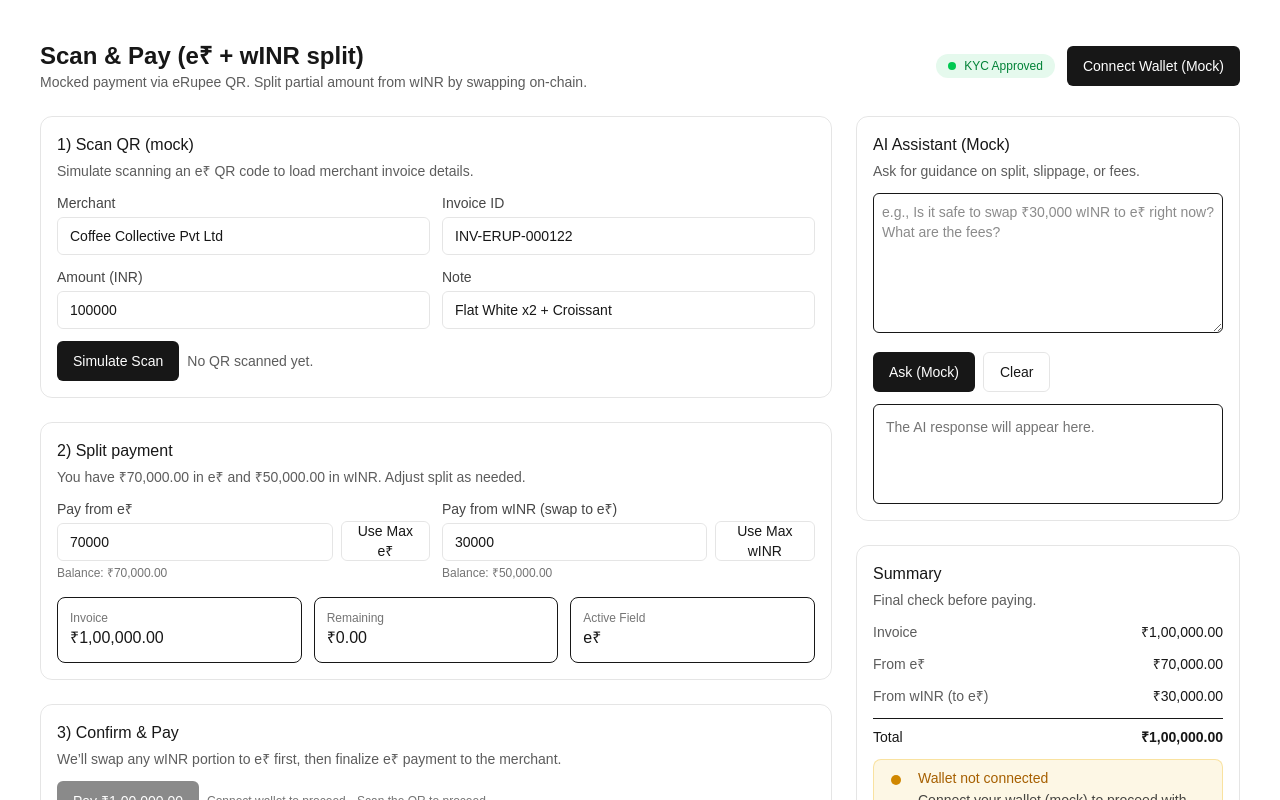
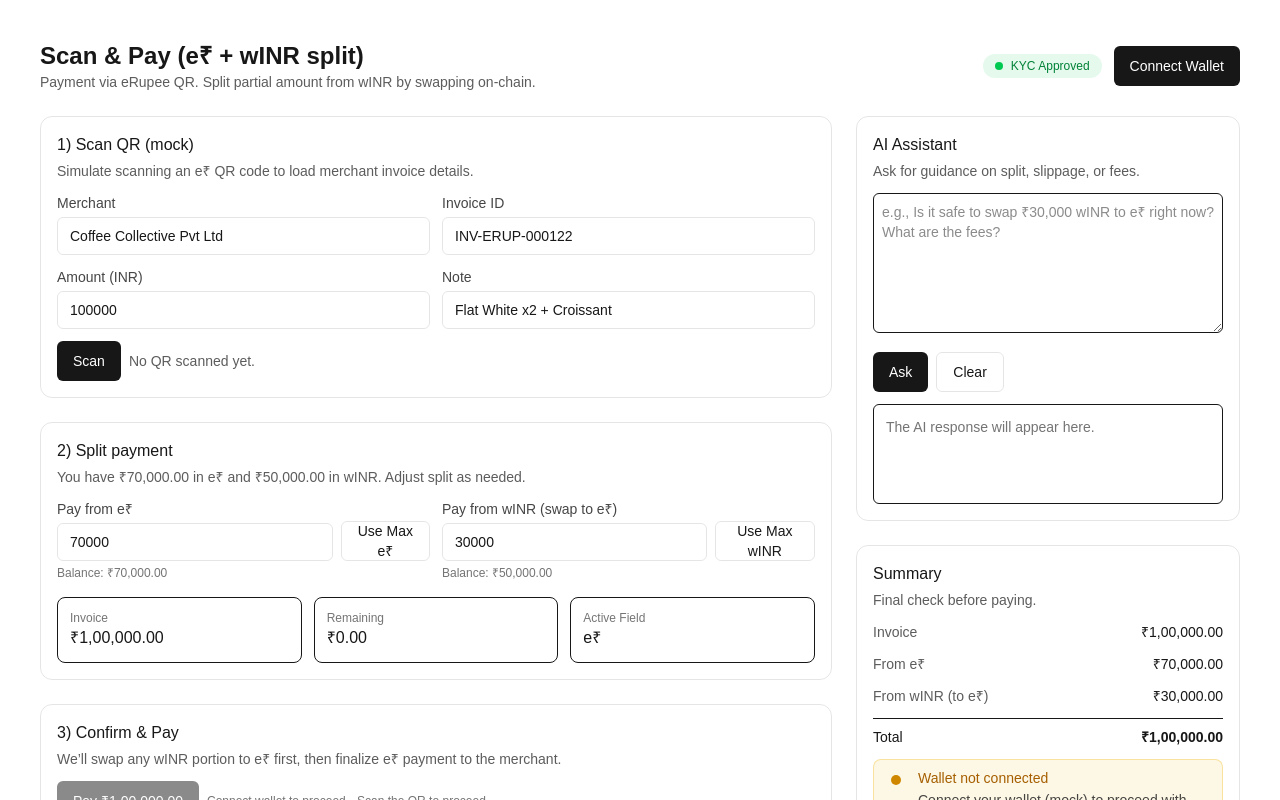
Before and after one commit to keshav1998/winr-app, a Next.js app: page /pay in a window 1280 px wide. Shown: the top 800 px of the page. Built offline with nearby package versions, Linux system fonts and the light colour scheme; what thirdweb would draw is missing.

Commit message:
chore(copy): remove 'mock'/'simulate' wording across UI and dev APIs; keep functionality unchanged

```diff
--- a/app/admin/page.tsx
+++ b/app/admin/page.tsx
@@ -20,10 +20,10 @@ import {
  * Admin Dashboard
  * - Roles Management (localStorage-persisted demo)
  * - Allow / Deny Lists with CSV upload (localStorage-persisted demo)
- * - KYC Management via mock API (/api/kyc)
+ * - KYC Management via in-memory API (/api/kyc)
  *
  * NOTE: Roles/Allow/Deny here are local-only demo states.
- * KYC uses in-memory mock API routes provided by the app.
+ * KYC uses in-memory API routes provided by the app.
  */
 
 /* =========================================
@@ -99,7 +99,7 @@ async function fetchJson<T>(
     cache: "no-store",
   });
   const json = await res.json();
-  // Our mock API wraps with { ok, data }, both for GET and mutations
+  // The API wraps with { ok, data }, both for GET and mutations
   if (!res.ok || json?.ok === false) {
     const msg = json?.error || `Request failed with status ${res.status}`;
     throw new Error(msg);
@@ -678,7 +678,7 @@ export default function AdminPage() {
           <CardHeader>
             <CardTitle>KYC Management</CardTitle>
             <CardDescription>
-              Uses in-memory mock API (/api/kyc). Initialize, update, and delete KYC records.
+              Uses an in-memory API (/api/kyc). Initialize, update, and delete KYC records.
             </CardDescription>
           </CardHeader>
           <CardContent>
--- a/app/api/deposits/route.ts
+++ b/app/api/deposits/route.ts
@@ -2,9 +2,9 @@
 import { NextResponse } from "next/server";
 
 /**
- * Mock Deposits API (in-memory, polling-ready)
+ * Deposits API (in-memory, polling-ready, development)
  *
- * This route simulates a fiat deposit flow that becomes "ready to mint" after a short delay.
+ * This route provides an in-memory deposit flow that becomes "ready to mint" after a short delay.
  * It enables the frontend to poll for deposit readiness and then enable the "Mint" button.
  *
  * Endpoints:
@@ -44,7 +44,7 @@ type DepositRecord = {
   readyToMint: boolean;
   createdAt: string; // ISO
   updatedAt: string; // ISO
-  confirmations?: number; // mock field
+  confirmations?: number; // development field
   notes?: string;
   // Optional refs
   fiatRefId?: string; // e.g., bank reference
--- a/app/api/kyc/route.ts
+++ b/app/api/kyc/route.ts
@@ -2,7 +2,7 @@
 import { NextResponse } from "next/server";
 
 /**
- * Mock KYC API (in-memory)
+ * KYC API (in-memory, development)
  *
  * This route provides a simple in-memory KYC state keyed by EVM address.
  * - GET /api/kyc?address=0x...   -> Fetch KYC status for a single address (or list all when no address provided)
@@ -11,8 +11,8 @@ import { NextResponse } from "next/server";
  * - DELETE /api/kyc              -> Remove a record ({ address })
  *
  * NOTE:
- * - This is a mock for development only. State is in-memory and resets on server restart.
- * - Uses globalThis to minimize resets during hot-reload in dev.
+ * - This endpoint is intended for development only. State is in-memory and resets on server restart.
+ * - Uses globalThis to minimize resets during hot-reload in development.
  * - No authentication is implemented. Do not use in production.
  */
 
--- a/app/hooks/useKyc.ts
+++ b/app/hooks/useKyc.ts
@@ -8,7 +8,7 @@
  * - useDeposits: create & poll deposits until readyToMint, list deposits
  * - useMintGate: compose KYC + Deposits to compute "mintEnabled"
  *
- * These hooks target the mock API routes:
+ * These hooks target the API routes:
  *  - /api/kyc
  *  - /api/deposits
  *
@@ -171,7 +171,7 @@ export type UseKycResult = {
   canMint: boolean;
   canSwap: boolean;
   canRedeem: boolean;
-  // Admin helpers (mock API)
+  // Admin helpers (in-memory API)
   setStatus: (status: KYCStatus, notes?: string) => Promise<void>;
   reset: () => Promise<void>;
 };
--- a/app/pay/page.tsx
+++ b/app/pay/page.tsx
@@ -27,19 +27,19 @@ function formatINR(n: number | bigint) {
 export default function PayPage() {
   const { addToast } = useToast();
 
-  // Mock state: Wallet & KYC
+  // Wallet & KYC
   const [walletConnected, setWalletConnected] = useState(false);
   const [account, setAccount] = useState<`0x${string}` | null>(null);
   const [kycApproved, setKycApproved] = useState(true); // assume approved for smoother demo
 
-  // Mock scanned QR & invoice
+  // Scanned QR & invoice
   const [scanned, setScanned] = useState(false);
   const [merchant, setMerchant] = useState("Coffee Collective Pvt Ltd");
   const [invoiceId, setInvoiceId] = useState("INV-ERUP-000122");
   const [note, setNote] = useState("Flat White x2 + Croissant");
   const [amountINR, setAmountINR] = useState<number>(100_000);
 
-  // Mock balances
+  // Balances
   const [eRupeeBalance, setERupeeBalance] = useState<number>(70_000);
   const [winrBalance, setWinrBalance] = useState<number>(50_000);
 
@@ -60,7 +60,7 @@ export default function PayPage() {
     txPayment?: string;
   }>(null);
 
-  // AI (mock)
+  // AI
   const [aiPrompt, setAiPrompt] = useState("");
   const [aiAnswer, setAiAnswer] = useState("");
 
@@ -81,14 +81,14 @@ export default function PayPage() {
     if (walletConnected) {
       setWalletConnected(false);
       setAccount(null);
-      addToast({ kind: "info", title: "Disconnected", description: "Mock wallet disconnected." });
+      addToast({ kind: "info", title: "Disconnected", description: "Wallet disconnected." });
     } else {
       setWalletConnected(true);
       setAccount("0x1234abcd5678ef901234abcd5678ef901234abcd");
       addToast({
         kind: "success",
         title: "Connected",
-        description: "Mock wallet connected to Sepolia.",
+        description: "Wallet connected to Sepolia.",
       });
     }
   };
@@ -164,10 +164,10 @@ export default function PayPage() {
         addToast({
           kind: "info",
           title: "Approval",
-          description: "Approving PoolManager to spend wINR (mock)...",
+          description: "Approving PoolManager to spend wINR...",
         });
         await simulateDelay(800);
-        txApproval = "0xappr0val...mock";
+        txApproval = "0xappr0val";
         addToast({
           kind: "success",
           title: "Approval complete",
@@ -177,10 +177,10 @@ export default function PayPage() {
         addToast({
           kind: "info",
           title: "Swapping",
-          description: `Swapping ${formatINR(winrPart)} from wINR → e₹ (mock)...`,
+          description: `Swapping ${formatINR(winrPart)} from wINR → e₹...`,
         });
         await simulateDelay(1200);
-        txSwap = "0xswa9p...mock";
+        txSwap = "0xswa9p";
         addToast({
           kind: "success",
           title: "Swap complete",
@@ -192,10 +192,10 @@ export default function PayPage() {
       addToast({
         kind: "info",
         title: "Paying merchant",
-        description: `Sending ${formatINR(erupeePart + winrPart)} to ${merchant} (mock)...`,
+        description: `Sending ${formatINR(erupeePart + winrPart)} to ${merchant}...`,
       });
       await simulateDelay(900);
-      const txPayment = "0xpaym3nt...mock";
+      const txPayment = "0xpaym3nt";
       addToast({
         kind: "success",
         title: "Payment success",
@@ -234,13 +234,13 @@ export default function PayPage() {
       addToast({ kind: "warning", title: "Empty prompt", description: "Type something to ask the AI." });
       return;
     }
-    addToast({ kind: "info", title: "AI (mock)", description: "Thinking..." });
+    addToast({ kind: "info", title: "AI", description: "Thinking..." });
     await simulateDelay(700);
     setAiAnswer(
       "Based on your balances, paying ₹70,000 via e₹ and swapping ₹30,000 from wINR is optimal. " +
       "Estimated slippage is minimal for this amount. Proceed when ready.",
     );
-    addToast({ kind: "success", title: "AI (mock)", description: "Advice generated." });
+    addToast({ kind: "success", title: "AI", description: "Advice generated." });
   };
 
   return (
@@ -249,13 +249,13 @@ export default function PayPage() {
         <div>
           <h1 className="text-2xl font-semibold">Scan & Pay (e₹ + wINR split)</h1>
           <p className="text-sm text-foreground/70">
-            Mocked payment via eRupee QR. Split partial amount from wINR by swapping on-chain.
+            Payment via eRupee QR. Split partial amount from wINR by swapping on-chain.
           </p>
         </div>
         <div className="flex items-center gap-3">
           <Badge variant={kycApproved ? "success" : "warning"}>{kycApproved ? "KYC Approved" : "KYC Pending"}</Badge>
           <Button type="button" variant={walletConnected ? "secondary" : "primary"} onClick={onMockConnect}>
-            {walletConnected ? "Disconnect (Mock)" : "Connect Wallet (Mock)"}
+            {walletConnected ? "Disconnect" : "Connect Wallet"}
           </Button>
         </div>
       </header>
@@ -284,7 +284,7 @@ export default function PayPage() {
 
               <div className="flex items-center gap-2">
                 <Button type="button" onClick={onScanQR}>
-                  {scanned ? "Re-scan (Mock)" : "Simulate Scan"}
+                  {scanned ? "Re-scan" : "Scan"}
                 </Button>
                 <div className="text-sm text-foreground/70">
                   {scanned ? (
@@ -441,7 +441,7 @@ export default function PayPage() {
         <div className="space-y-6">
           <Card>
             <CardHeader>
-              <CardTitle>AI Assistant (Mock)</CardTitle>
+              <CardTitle>AI Assistant</CardTitle>
               <CardDescription>Ask for guidance on split, slippage, or fees.</CardDescription>
             </CardHeader>
             <CardContent className="space-y-3">
@@ -453,7 +453,7 @@ export default function PayPage() {
               />
               <div className="flex gap-2">
                 <Button type="button" onClick={onAIMock}>
-                  Ask (Mock)
+                  Ask
                 </Button>
                 <Button
                   type="button"
```
